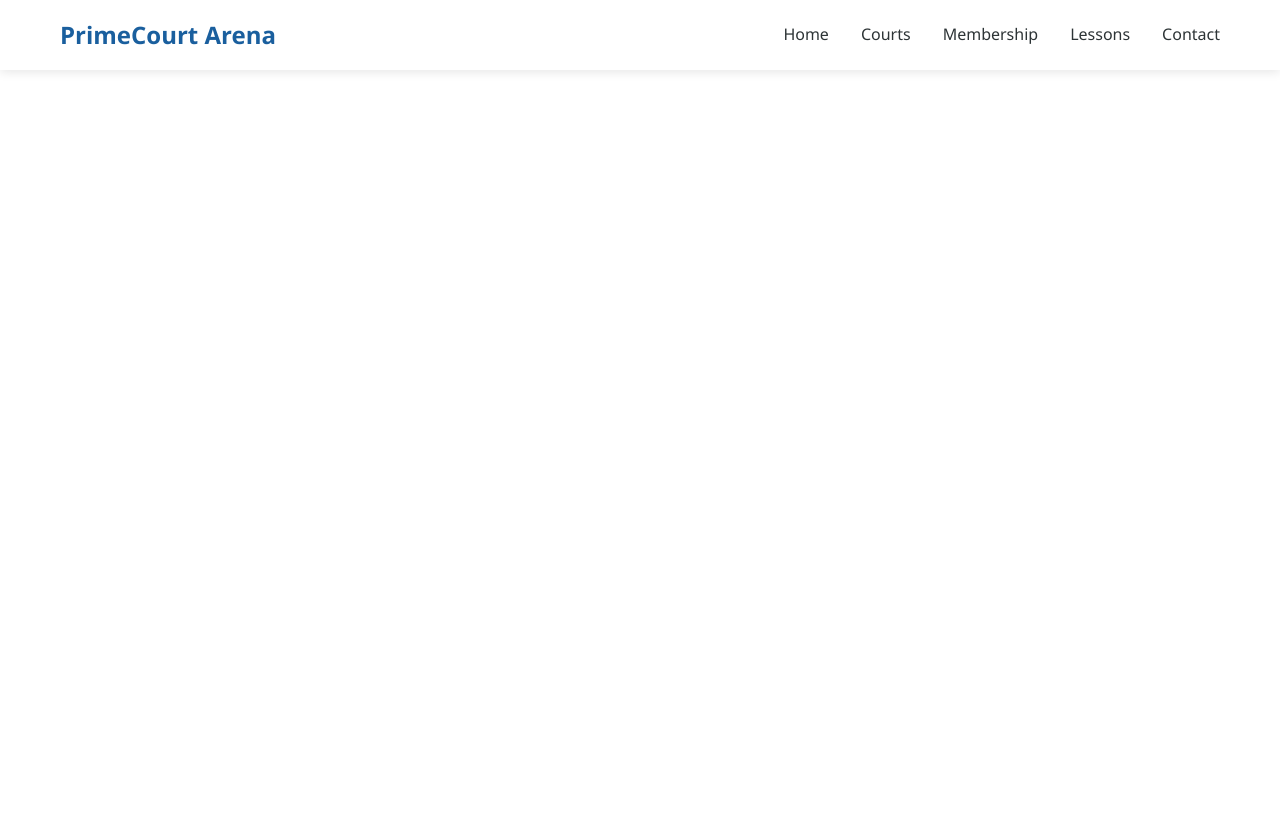
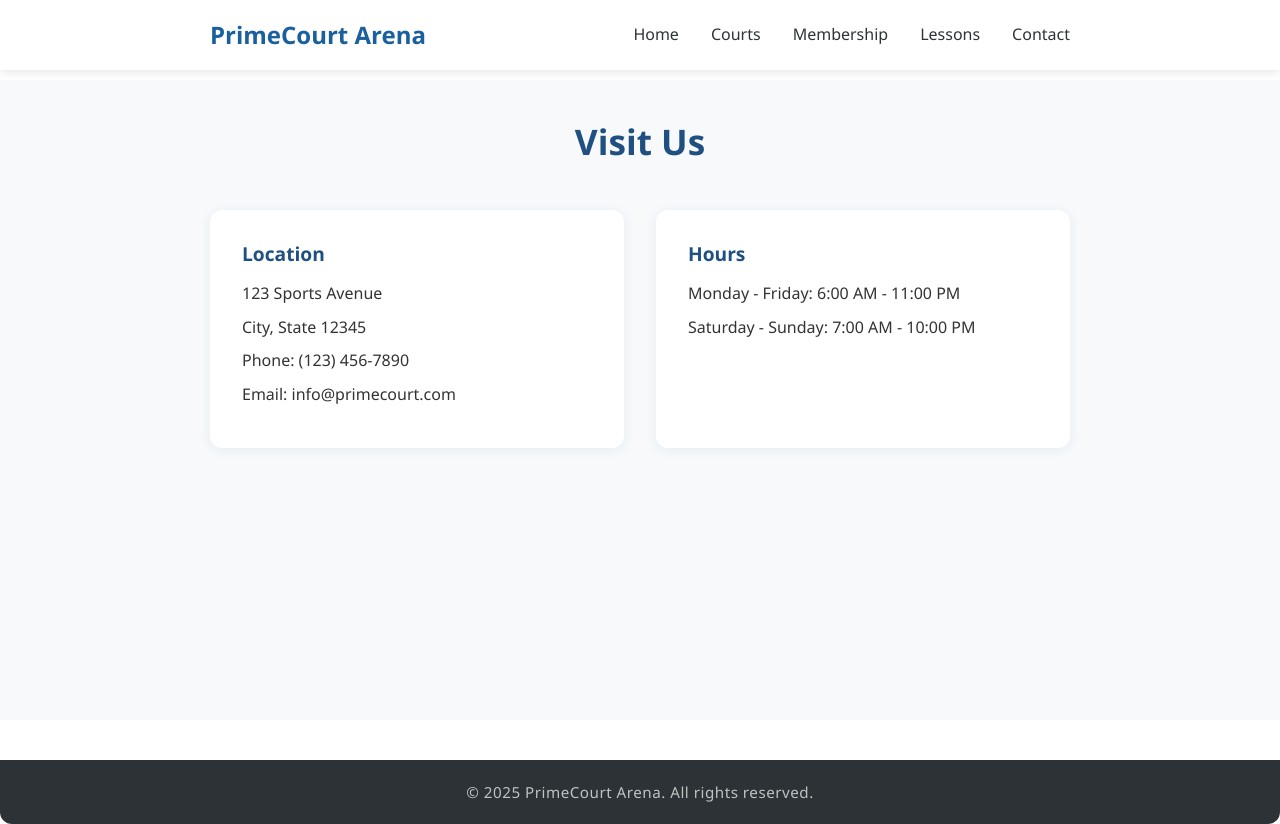
Before and after one commit to Nsjminecraft/PrimeCourt-Arena, a Flask app: page /contact in a window 1280 px wide. Before the commit the page ends 72 px from the top, so only its background shows below. Run offline with Flask 3, Linux system fonts and the light colour scheme.

Commit message:
contact us page is setup

```diff
--- a/static/style.css
+++ b/static/style.css
@@ -18,11 +18,12 @@ body {
     font-family: 'Segoe UI', Tahoma, Geneva, Verdana, sans-serif;
     line-height: 1.6;
     color: var(--text-color);
+    padding-top: 80px; /* Add this line */
 }
 
 .container {
     width: 100%;
-    max-width: 1200px;
+    max-width: 900px;
     margin: 0 auto;
     padding: 0 20px;
 }
@@ -159,14 +160,18 @@ img {
 
 /* Sections */
 .section {
-    padding: 6rem 0;
+    background: #f7f9fb;
+    min-height: 80vh;
+    padding: 40px 0;
+    padding-top: 40px; /* Increase if needed */
 }
 
 .section h2 {
     text-align: center;
-    font-size: 2.5rem;
-    margin-bottom: 3rem;
-    color: var(--primary-color);
+    margin-bottom: 2rem;
+    color: #205081;
+    font-size: 2.2rem;
+    font-weight: 700;
 }
 
 .bg-light {
@@ -223,33 +228,45 @@ img {
 
 /* Contact Section */
 .contact-grid {
-    display: grid;
-    grid-template-columns: repeat(auto-fit, minmax(300px, 1fr));
-    gap: 3rem;
+    display: flex;
+    gap: 2rem;
+    flex-wrap: wrap;
+    justify-content: center;
     margin-top: 3rem;
 }
 
 .contact-info, .hours {
-    background: white;
+    background: #fff;
+    box-shadow: 0 2px 12px rgba(32,80,129,0.08);
+    border-radius: 12px;
     padding: 2rem;
-    border-radius: 8px;
-    box-shadow: 0 5px 15px rgba(0, 0, 0, 0.05);
+    min-width: 260px;
+    flex: 1;
 }
 
 .contact-info h3, .hours h3 {
-    color: var(--primary-color);
-    margin-bottom: 1.5rem;
-    padding-bottom: 0.5rem;
-    border-bottom: 2px solid var(--secondary-color);
-    display: inline-block;
+    color: #205081;
+    margin-bottom: 1rem;
+    font-size: 1.2rem;
+    font-weight: 600;
+}
+
+.contact-info p, .hours p {
+    margin: 0.5rem 0;
+    color: #333;
+    font-size: 1rem;
 }
 
 /* Footer */
 footer {
-    background-color: var(--dark-color);
-    color: white;
-    padding: 2rem 0;
+    background: #2c3235;
+    color: #fff;
+    padding: 20px 0;
     text-align: center;
+    margin-top: 40px;
+    font-size: 0.95rem;
+    letter-spacing: 0.5px;
+    border-radius: 0 0 12px 12px;
 }
 
 footer p {
@@ -286,3 +303,13 @@ footer p {
         padding: 4rem 0;
     }
 }
+
+@media (max-width: 700px) {
+    .contact-grid {
+        flex-direction: column;
+        gap: 1.5rem;
+    }
+    .container {
+        padding: 0 10px;
+    }
+}
--- a/templates/contact.html
+++ b/templates/contact.html
@@ -1,5 +1,29 @@
 {% extends "base.html" %}
 
 {% block content %}
+<section id="contact" class="section">
+        <div class="container">
+            <h2>Visit Us</h2>
+            <div class="contact-grid">
+                <div class="contact-info">
+                    <h3>Location</h3>
+                    <p>123 Sports Avenue</p>
+                    <p>City, State 12345</p>
+                    <p>Phone: (123) 456-7890</p>
+                    <p>Email: info@primecourt.com</p>
+                </div>
+                <div class="hours">
+                    <h3>Hours</h3>
+                    <p>Monday - Friday: 6:00 AM - 11:00 PM</p>
+                    <p>Saturday - Sunday: 7:00 AM - 10:00 PM</p>
+                </div>
+            </div>
+        </div>
+    </section>
 
+    <footer>
+        <div class="container">
+            <p>&copy; 2025 PrimeCourt Arena. All rights reserved.</p>
+        </div>
+    </footer>
 {% endblock %}
```
